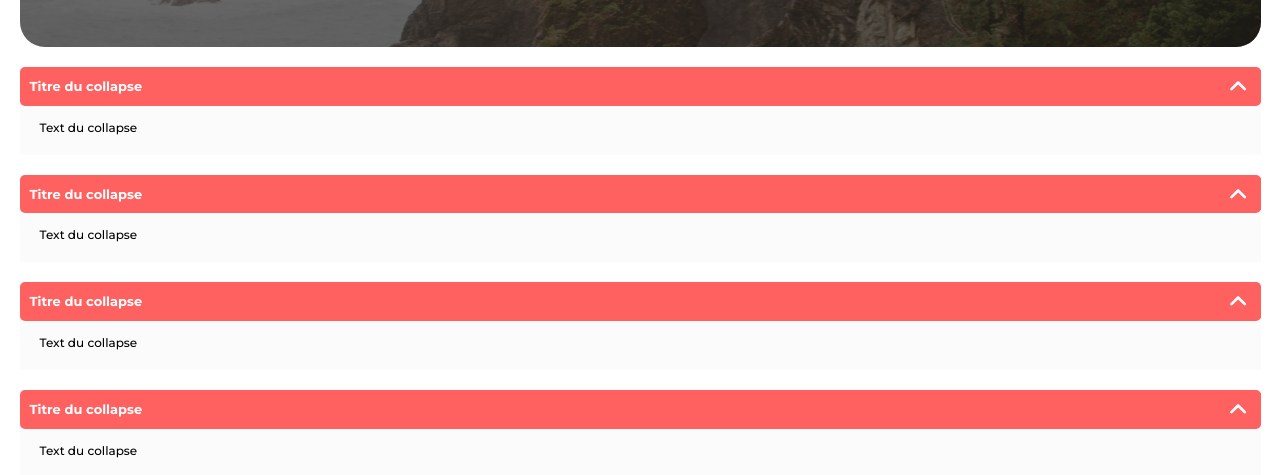
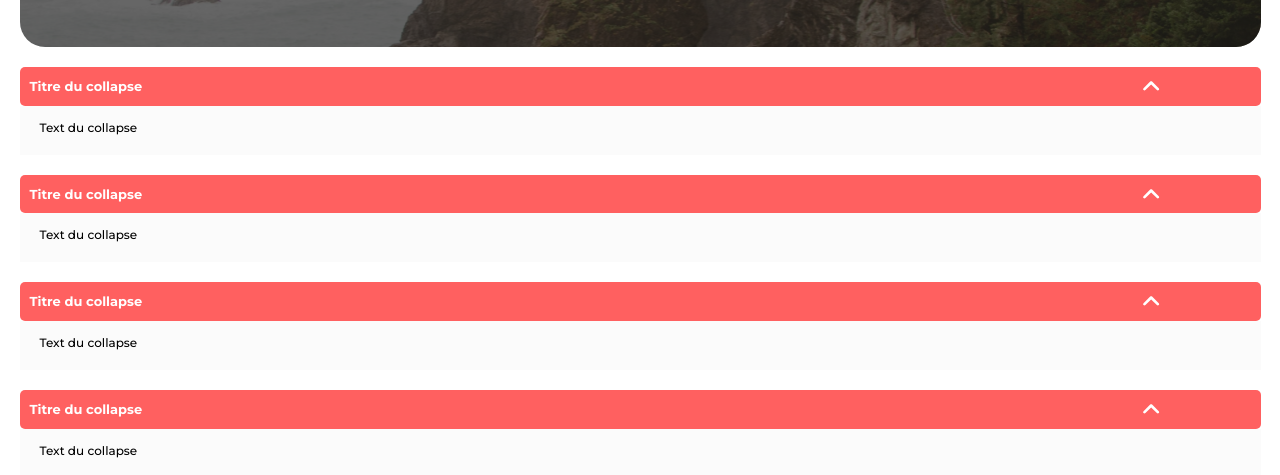
Before and after one commit to Bourrelet/property-rental-react-app, a React (Create React App) app: page /apropos in a window 1280 px wide. Shown: the part 161-636 px from the top of the page. Built offline with nearby package versions, Linux system fonts and the light colour scheme.

Commit message:
Apparence Collapse Done

```diff
--- a/src/components/collapse/Collapse.scss
+++ b/src/components/collapse/Collapse.scss
@@ -20,8 +20,8 @@
             }
             &__btn {
                 @include flex-left;
-                width: 32px;
-                height: 32px;
+                width: 9.515%;
+                min-width: 32px;
                 border: inherit;
                 background-color: inherit;
                 color: inherit;
```
